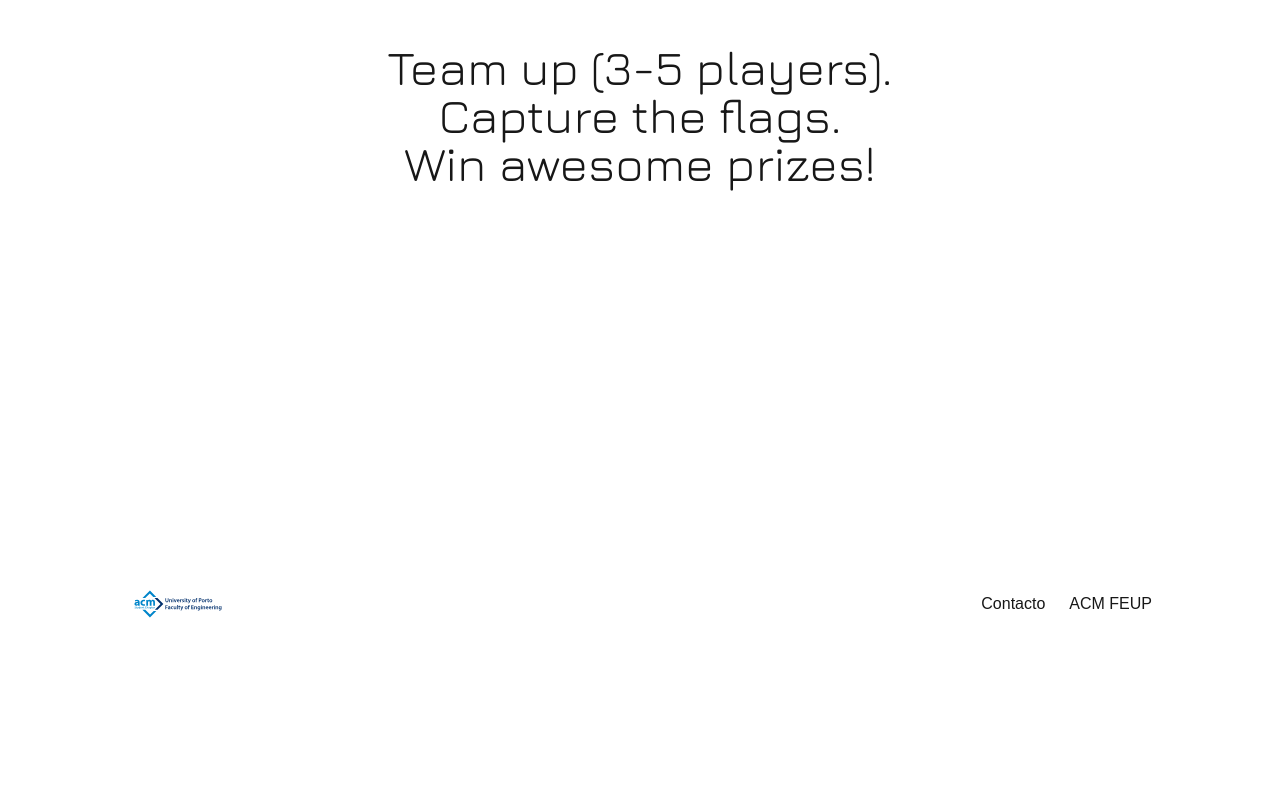
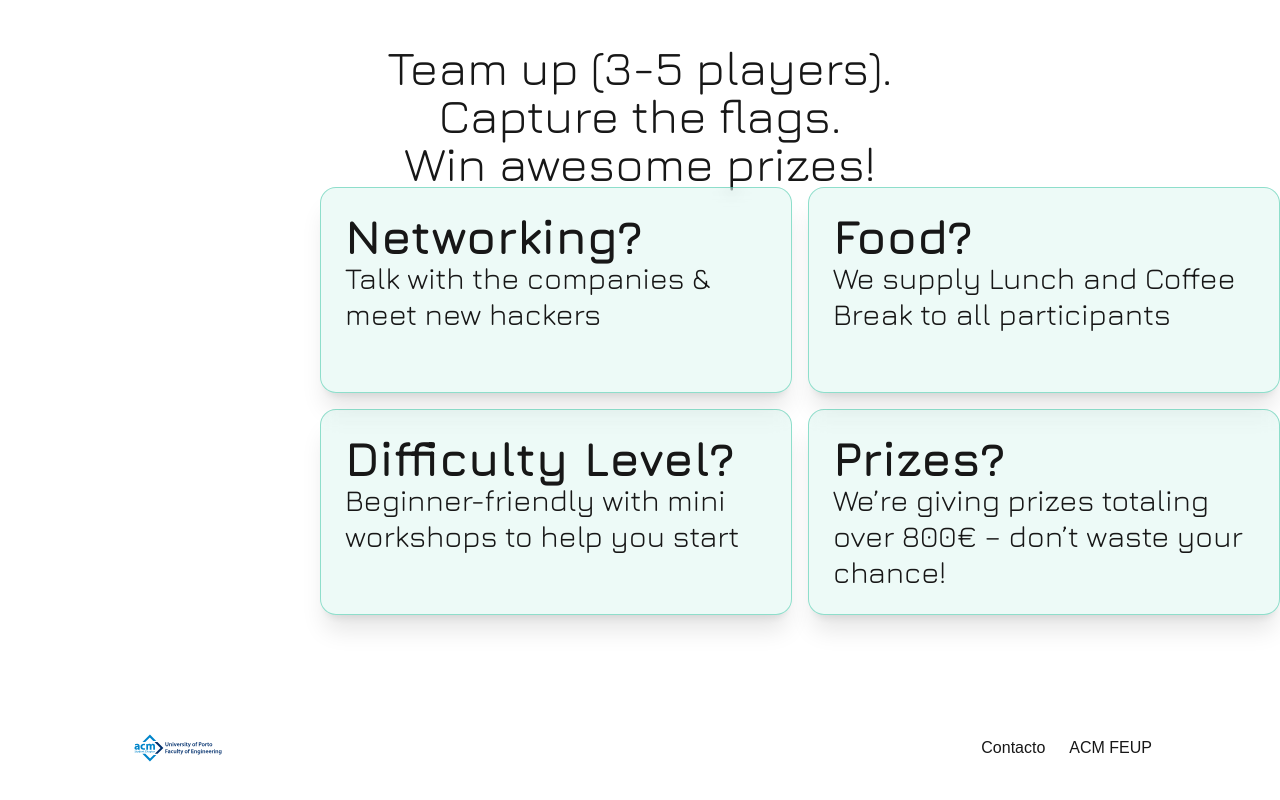
Before and after one commit to acmfeup/CTF-Website, a Next.js app: page / in a window 1280 px wide. Shown: the part 1109-1909 px from the top of the page. Before the commit the page ends 1765 px from the top, so only its background shows below. Built offline with nearby package versions, Linux system fonts and the light colour scheme; a web font is replaced by a local one.

Commit message:
wip: about the event

```diff
--- a/src/app/page.tsx
+++ b/src/app/page.tsx
@@ -4,6 +4,7 @@ import SponsorCarousel from "@/components/SponsorCarousel";
 import TitleSection from "@/components/TitleSection";
 import Image from "next/image";
 import { useRef } from "react";
+import AboutTheEvent from "@/components/AboutTheEvent";
 import { Jura } from "next/font/google";
 
 const jura = Jura({
@@ -28,6 +29,10 @@ export default function Home() {
           <p>Team up (3-5 players).</p>
           <p>Capture the flags.</p>
           <p>Win awesome prizes!</p>
+        </div>
+
+        <div className="ml-80">
+          <AboutTheEvent />
         </div>
       </section>
 
--- /dev/null
+++ b/src/components/AboutTheEvent.tsx
@@ -0,0 +1,39 @@
+import GlassCard from "./GlassCard";
+import { Jura } from "next/font/google";
+
+const jura = Jura({
+  subsets: ["latin"],
+  weight: ["400", "700"],
+});
+
+export default function AboutTheEvent() {
+  return (
+    <div
+      className={`grid grid-cols-1 gap-4 sm:grid-cols-2 ${jura.className} items-start `}
+      style={{ gridAutoRows: "1fr" }} // equal row height
+    >
+      <GlassCard hasBorder={true} className="h-full w-full">
+        <h1 className="text-5xl font-bold">Networking?</h1>
+        <p className="text-3xl">Talk with the companies & meet new hackers</p>
+      </GlassCard>
+      <GlassCard hasBorder={true} className="h-full w-full">
+        <h1 className="text-5xl font-bold">Food?</h1>
+        <p className="text-3xl">
+          We supply Lunch and Coffee Break to all participants
+        </p>
+      </GlassCard>
+      <GlassCard hasBorder={true} className="h-full w-full">
+        <h1 className="text-5xl font-bold">Difficulty Level?</h1>
+        <p className="text-3xl">
+          Beginner-friendly with mini workshops to help you start
+        </p>
+      </GlassCard>
+      <GlassCard hasBorder={true} className="h-full w-full">
+        <h1 className="text-5xl font-bold">Prizes?</h1>
+        <p className="text-3xl">
+          We’re giving prizes totaling over 800€ – don’t waste your chance!
+        </p>
+      </GlassCard>
+    </div>
+  );
+}
```
